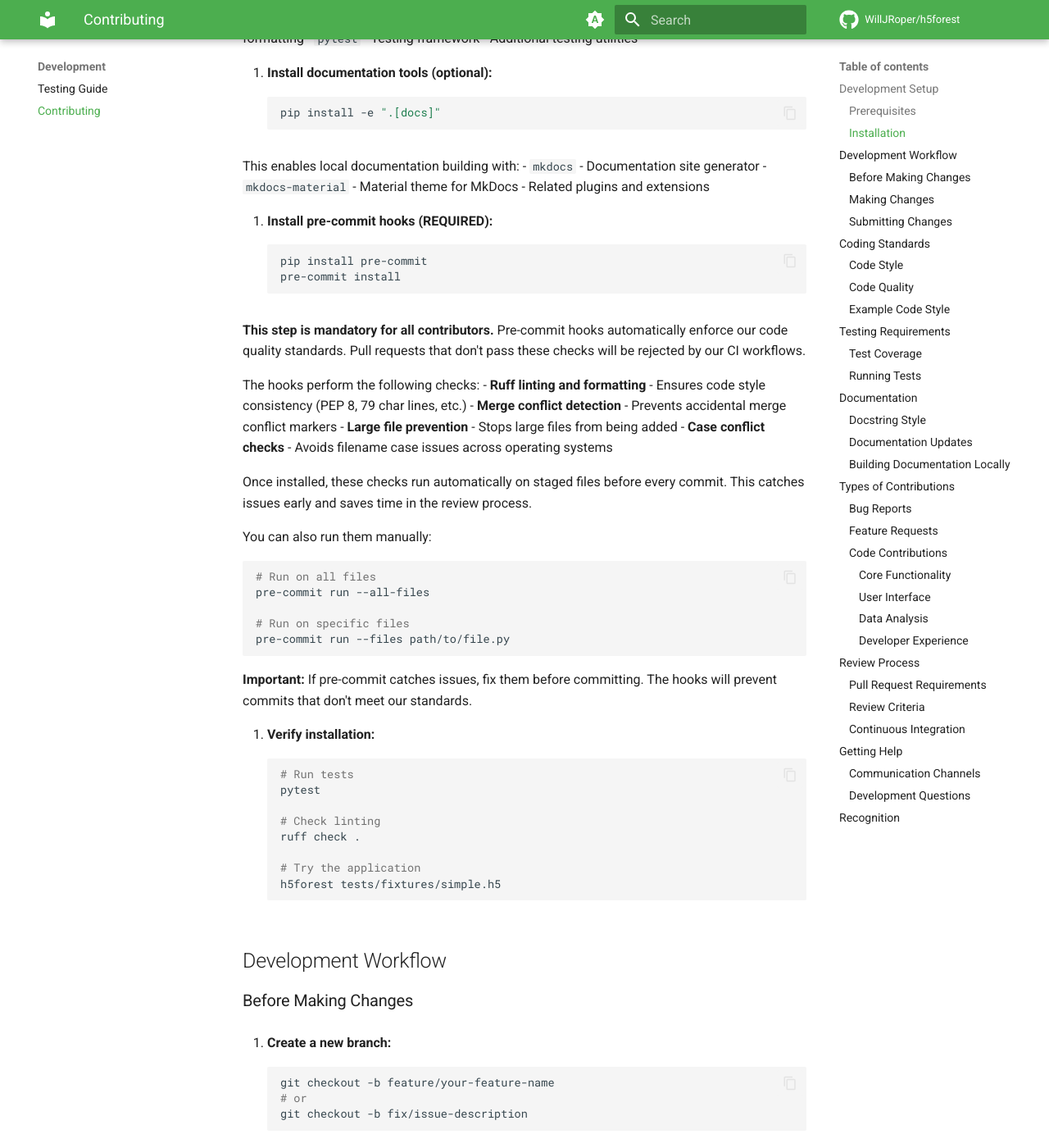
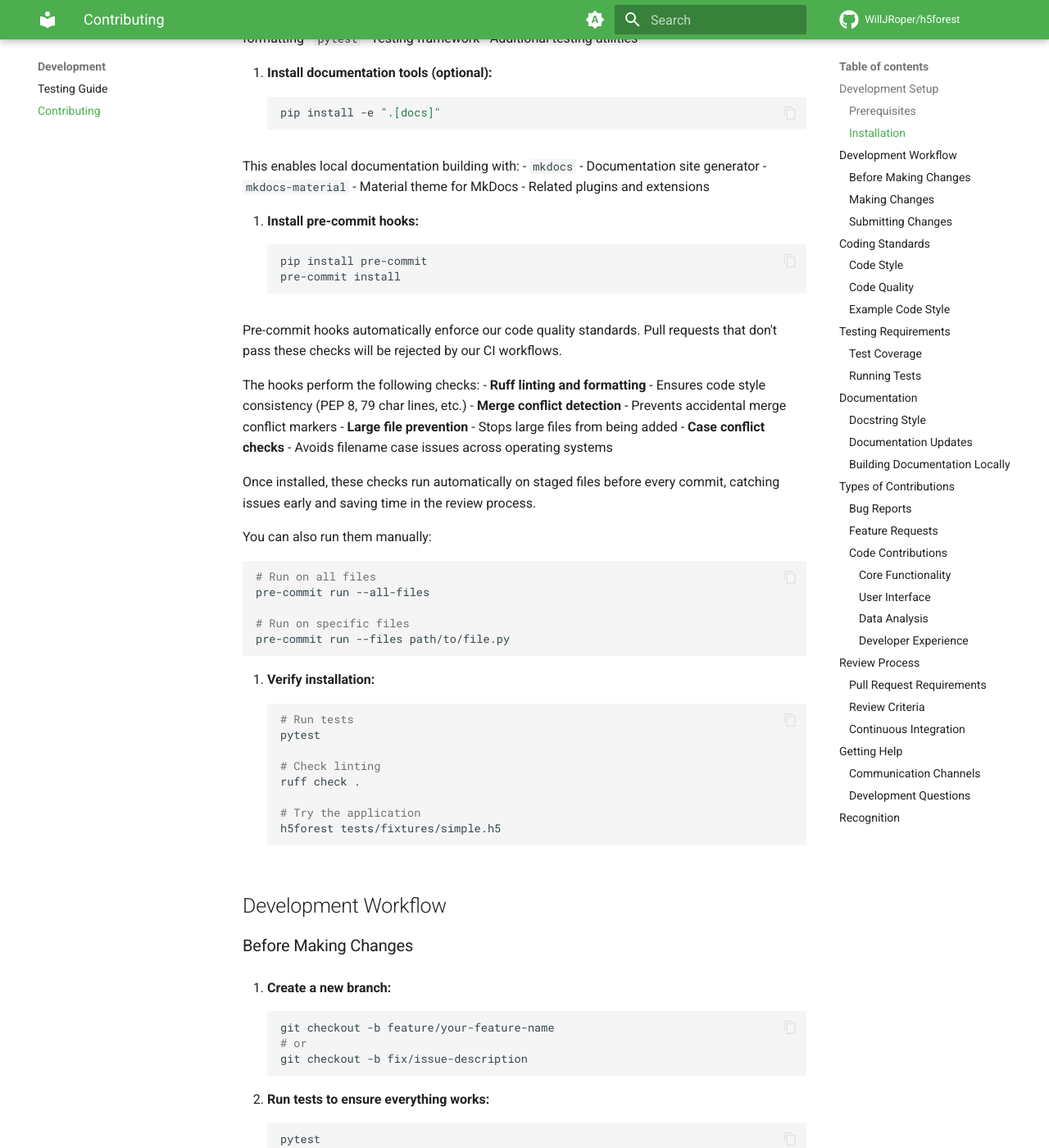
Before and after one commit to WillJRoper/h5forest, an MkDocs documentation site: the page built from docs/contributing.md, in a window 1280 px wide and 1400 px high, scrolled down 856 px. Shown: the whole window at 82% size. Built offline with MkDocs 1.6.1 and Material for MkDocs 9.7.7, drawn with Linux system fonts in a browser that asks for light colours; comment, search, counter and statistics services are not loaded.

Commit message:
Soften pre-commit hooks language in contributing guides
Removed overly strong wording while keeping the message clear:
- Removed "(REQUIRED)" and "mandatory" language
- Removed bold "This is required!" statement
- Removed "Important:" warning section
- Kept clear statement that PRs will be rejected without passing checks

The documentation now conveys the same requirement in a more
professional, matter-of-fact tone without being overly aggressive.

Signed-off-by: Will Roper <w.roper@sussex.ac.uk>

````diff
--- a/docs/contributing.md
+++ b/docs/contributing.md
@@ -38,13 +38,13 @@ We welcome contributions to h5forest! This guide will help you get started with
    - `mkdocs-material` - Material theme for MkDocs
    - Related plugins and extensions
 
-4. **Install pre-commit hooks (REQUIRED):**
+4. **Install pre-commit hooks:**
    ```bash
    pip install pre-commit
    pre-commit install
    ```
 
-   **This step is mandatory for all contributors.** Pre-commit hooks automatically enforce our code quality standards. Pull requests that don't pass these checks will be rejected by our CI workflows.
+   Pre-commit hooks automatically enforce our code quality standards. Pull requests that don't pass these checks will be rejected by our CI workflows.
 
    The hooks perform the following checks:
    - **Ruff linting and formatting** - Ensures code style consistency (PEP 8, 79 char lines, etc.)
@@ -52,7 +52,7 @@ We welcome contributions to h5forest! This guide will help you get started with
    - **Large file prevention** - Stops large files from being added
    - **Case conflict checks** - Avoids filename case issues across operating systems
 
-   Once installed, these checks run automatically on staged files before every commit. This catches issues early and saves time in the review process.
+   Once installed, these checks run automatically on staged files before every commit, catching issues early and saving time in the review process.
 
    You can also run them manually:
    ```bash
@@ -62,8 +62,6 @@ We welcome contributions to h5forest! This guide will help you get started with
    # Run on specific files
    pre-commit run --files path/to/file.py
    ```
-
-   **Important:** If pre-commit catches issues, fix them before committing. The hooks will prevent commits that don't meet our standards.
 
 5. **Verify installation:**
    ```bash
````
Also changed, not shown: CONTRIBUTING.md (+2 -2 lines).
